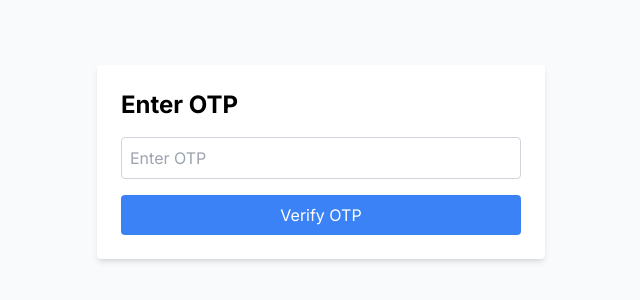
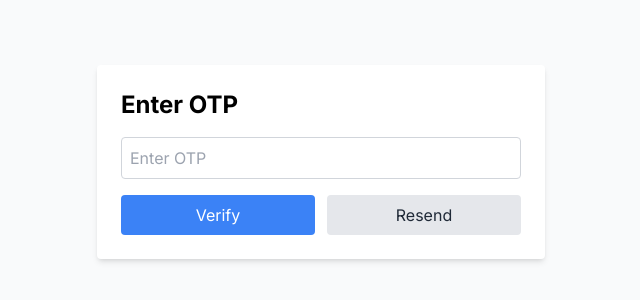
Before and after one commit to ClimateSmartAgCollab/DRT_Design_Document, a Next.js app in the folder drt_frontend/: page /negotiation/1/otp-verification in a window 1280 px wide. Shown: the part 238-538 px from the top of the page, without its empty margins (319-959 px from the left). Built offline with nearby package versions, Linux system fonts and the light colour scheme; no server answers.

Commit message:
resend OTP button added.

```diff
--- a/drt_frontend/app/negotiation/(requestor)/[link_id]/otp-verification/page.tsx
+++ b/drt_frontend/app/negotiation/(requestor)/[link_id]/otp-verification/page.tsx
@@ -1,25 +1,28 @@
 // app/negotiation/[link_id]/otp-verification/page.tsx
-'use client';
+"use client";
 
-import React, { useState } from 'react';
-import { useRouter, useParams } from 'next/navigation';
-import fetchApi from '@/app/api/apiHelper';
+import React, { useState } from "react";
+import { useRouter, useParams } from "next/navigation";
+import fetchApi from "@/app/api/apiHelper";
 
 const OTPVerification = () => {
-  const [otp, setOtp] = useState('');
+  const [otp, setOtp] = useState("");
   const [error, setError] = useState<string | null>(null);
   const router = useRouter();
   const { link_id } = useParams();
+  const [statusMessage, setStatusMessage] = useState<string | null>(null);
 
   const handleOTPSubmit = async (e: React.FormEvent) => {
     e.preventDefault();
+    setError(null);
+    setStatusMessage(null);
 
     try {
       // Make API call to verify OTP
       const response = await fetchApi(`/drt/verify/otp/${link_id}/`, {
-        method: 'POST',
+        method: "POST",
         headers: {
-          'Content-Type': 'application/json',
+          "Content-Type": "application/json",
         },
         body: JSON.stringify({ otp }),
       });
@@ -27,36 +30,80 @@ const OTPVerification = () => {
       // Check if the response contains an error message
       if (!response.ok) {
         const data = await response.json();
-        setError(data.error || 'Invalid OTP. Please try again.');
+        setError(data.error || "Invalid OTP. Please try again.");
       } else {
         // Redirect to the next page if OTP is valid
         router.push(`/negotiation/${link_id}/request-access`);
       }
     } catch (err) {
-      setError('An error occurred. Please try again.');
-      console.error('OTP verification error:', err);
+      setError("An error occurred. Please try again.");
+      console.error("OTP verification error:", err);
+    }
+  };
+
+  const handleResendOTP = async () => {
+    setError(null);
+    setStatusMessage(null);
+
+    try {
+      const response = await fetchApi(`/drt/verify/otp/${link_id}/`, {
+        method: "GET",
+      });
+
+      if (!response.ok) {
+        const data = await response.json();
+        setError(data.error || "Could not resend OTP. Please try again.");
+      } else {
+        const data = await response.json();
+        setStatusMessage(data.message || "OTP resent!");
+      }
+    } catch (err) {
+      console.error("Resend OTP error:", err);
+      setError("Network error. Please try again.");
     }
   };
 
   return (
     <div className="flex items-center justify-center min-h-screen bg-gray-50">
-      <form onSubmit={handleOTPSubmit} className="bg-white p-6 rounded shadow-md w-full max-w-md">
+      <form
+        onSubmit={handleOTPSubmit}
+        className="bg-white p-6 rounded shadow-md w-full max-w-md"
+      >
         <h2 className="text-2xl font-bold mb-4 text-black">Enter OTP</h2>
         {error && <p className="text-red-500">{error}</p>}
+        {statusMessage && (
+          <p className="text-green-500 mb-2">{statusMessage}</p>
+        )}
         <input
           type="text"
           value={otp}
           onChange={(e) => {
             setOtp(e.target.value);
             setError(null); // Clear error when user starts typing again
+            setStatusMessage(null);
           }}
           placeholder="Enter OTP"
           required
           className="w-full p-2 mb-4 border border-gray-300 rounded text-black"
         />
-        <button type="submit" className="w-full bg-blue-500 text-white p-2 rounded">
-          Verify OTP
-        </button>
+
+        <div className="flex space-x-3">
+          <button
+            type="submit"
+            className="w-full bg-blue-500 text-white p-2 rounded"          >
+            Verify
+          </button>
+
+          <button
+            type="button"
+            onClick={handleResendOTP}
+            className="w-full bg-gray-200 text-gray-800 p-2 rounded"
+            >
+            Resend
+          </button>
+        </div>
+
+
       </form>
     </div>
   );
```
Also changed, not shown: 2 other files (tests, documents, lock files or other folders).
